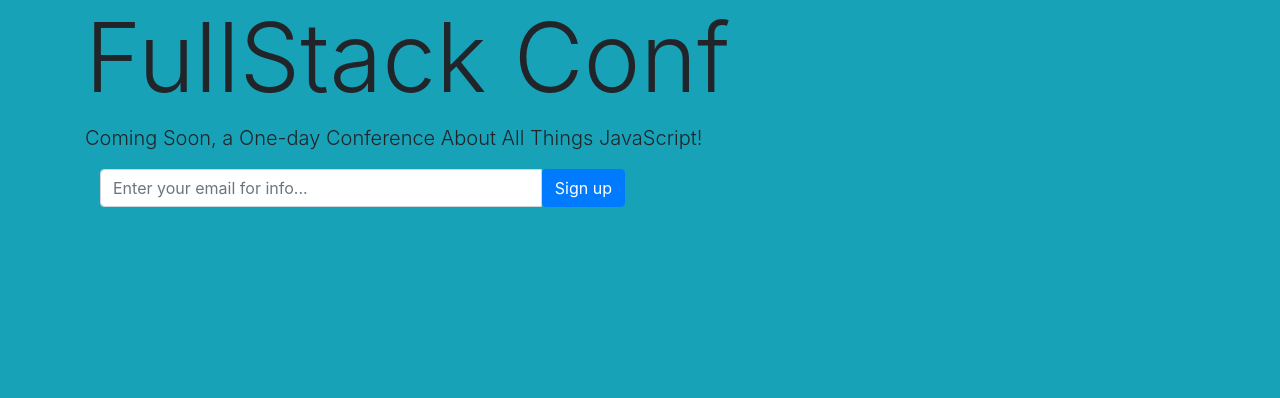
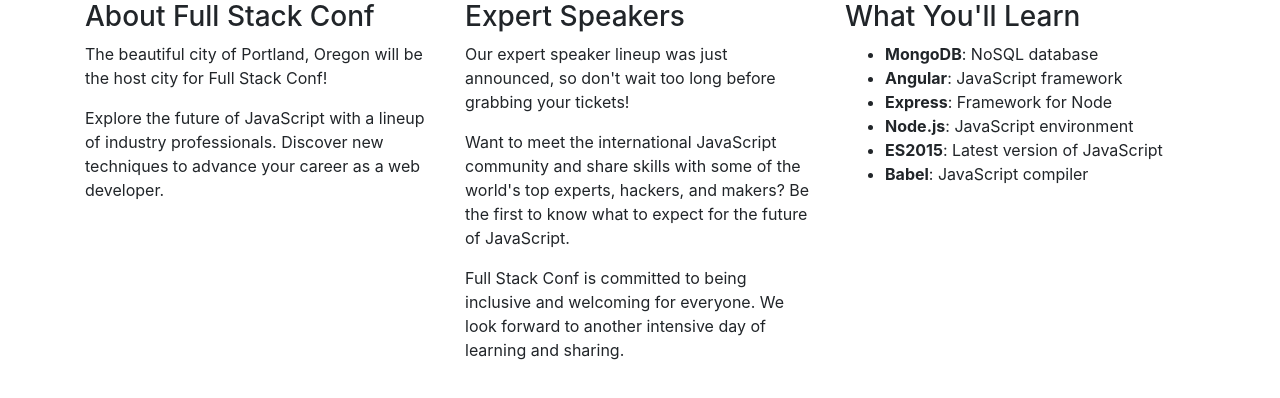
Before and after one commit to willowcheng/getting-to-know-bootstrap-4, a plain HTML site: page index.html in a window 1280 px wide. Drawn offline with nearby package versions, Linux system fonts and the light colour scheme.

Commit message:
How the Bootstrap grid work

```diff
--- a/index.html
+++ b/index.html
@@ -11,19 +11,34 @@
     <link rel="stylesheet" href="https://maxcdn.bootstrapcdn.com/bootstrap/4.0.0-alpha.3/css/bootstrap.min.css"
           integrity="sha384-MIwDKRSSImVFAZCVLtU0LMDdON6KVCrZHyVQQj6e8wIEJkW4tvwqXrbMIya1vriY" crossorigin="anonymous">
 </head>
-<body class="bg-info">
-<div class="container text-xs-center">
-    <h1 class="display-1 m-t-3">FullStack Conf</h1>
-    <p class="lead m-b-3">Coming Soon, a One-day Conference About All Things JavaScript!</p>
-    <div class="col-lg-6 col-lg-offset-3">
-        <div class="input-group">
-            <input type="text" class="form-control" placeholder="Enter your email for info...">
-            <span class="input-group-btn">
-                <button class="btn btn-primary" type="button">Sign up</button>
-            </span>
+<body>
+<div class="container">
+    <!-- about -->
+    <div class="row">
+        <div class="col-sm-4">
+            <h3>About Full Stack Conf</h3>
+            <p>The beautiful city of Portland, Oregon will be the host city for Full Stack Conf!</p>
+            <p>Explore the future of JavaScript with a lineup of industry professionals. Discover new techniques to advance your career as a web developer.</p>
         </div>
-    </div>
-</div>
+        <div class="col-sm-4">
+            <h3>Expert Speakers</h3>
+            <p>Our expert speaker lineup was just announced, so don't wait too long before grabbing your tickets!</p>
+            <p>Want to meet the international JavaScript community and share skills with some of the world's top experts, hackers, and makers? Be the first to know what to expect for the future of JavaScript.</p>
+            <p>Full Stack Conf is committed to being inclusive and welcoming for everyone. We look forward to another intensive day of learning and sharing.</p>
+        </div>
+        <div class="col-sm-4">
+            <h3>What You'll Learn</h3>
+            <ul>
+                <li><strong>MongoDB</strong>: NoSQL database</li>
+                <li><strong>Angular</strong>: JavaScript framework</li>
+                <li><strong>Express</strong>: Framework for Node</li>
+                <li><strong>Node.js</strong>: JavaScript environment</li>
+                <li><strong>ES2015</strong>: Latest version of JavaScript</li>
+                <li><strong>Babel</strong>: JavaScript compiler</li>
+            </ul>
+        </div>
+    </div><!-- about -->
+</div><!-- container -->
 
 <!-- jQuery first, then Tether, then Bootstrap JS. -->
 <script src="https://ajax.googleapis.com/ajax/libs/jquery/3.0.0/jquery.min.js"
```
